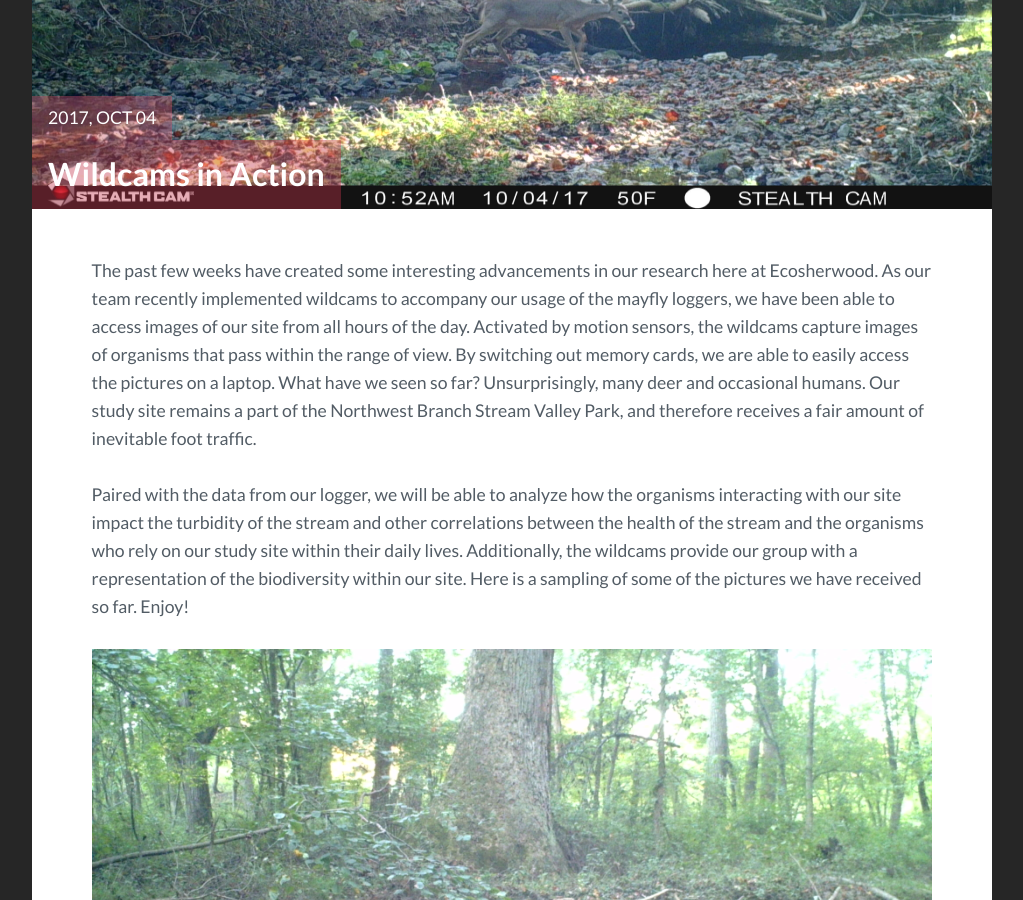
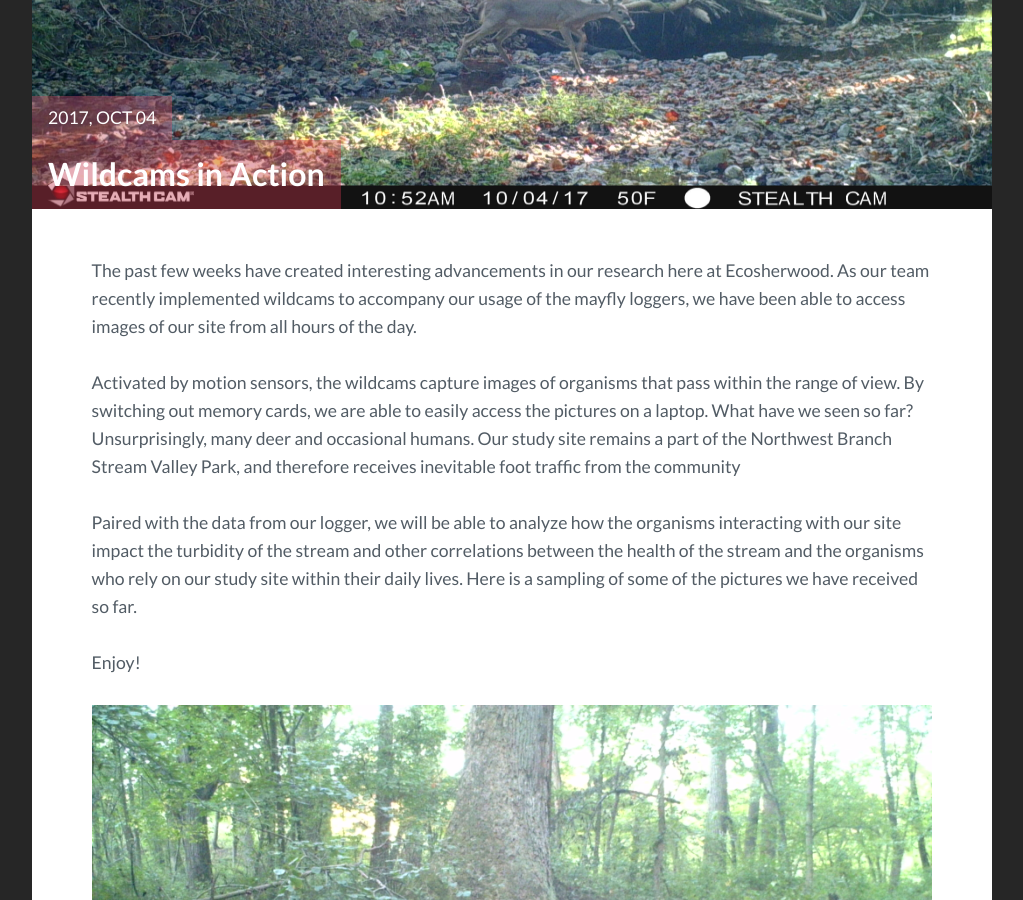
Before and after one commit to ecosherwood/ecosherwood.github.io, a Jekyll site: the page built from _posts/2017-10-04-Wildcams in Action.md, in a window 1280 px wide and 900 px high, scrolled down 504 px. Shown: the whole window, without its empty margins (128-1151 px from the left). Built offline with Jekyll 4.4.1, drawn with Linux system fonts in a browser that asks for light colours.

Commit message:
Journalistic

```diff
--- a/_posts/2017-10-04-Wildcams in Action.md
+++ b/_posts/2017-10-04-Wildcams in Action.md
@@ -7,9 +7,13 @@
  img: STC_0591.JPG
 ---
 
-The past few weeks have created some interesting advancements in our research here at Ecosherwood. As our team recently implemented wildcams to accompany our usage of the mayfly loggers, we have been able to access images of our site from all hours of the day. Activated by motion sensors, the wildcams capture images of organisms that pass within the range of view. By switching out memory cards, we are able to easily access the pictures on a laptop. What have we seen so far? Unsurprisingly, many deer and occasional humans. Our study site remains a part of the Northwest Branch Stream Valley Park, and therefore receives a fair amount of inevitable foot traffic.
+The past few weeks have created interesting advancements in our research here at Ecosherwood. As our team recently implemented wildcams to accompany our usage of the mayfly loggers, we have been able to access images of our site from all hours of the day.
 
-Paired with the data from our logger, we will be able to analyze how the organisms interacting with our site impact the turbidity of the stream and other correlations between the health of the stream and the organisms who rely on our study site within their daily lives. Additionally, the wildcams provide our group with a representation of the biodiversity within our site. Here is a sampling of some of the pictures we have received so far. Enjoy!
+Activated by motion sensors, the wildcams capture images of organisms that pass within the range of view. By switching out memory cards, we are able to easily access the pictures on a laptop. What have we seen so far? Unsurprisingly, many deer and occasional humans. Our study site remains a part of the Northwest Branch Stream Valley Park, and therefore receives inevitable foot traffic from the community
+
+Paired with the data from our logger, we will be able to analyze how the organisms interacting with our site impact the turbidity of the stream and other correlations between the health of the stream and the organisms who rely on our study site within their daily lives.  Here is a sampling of some of the pictures we have received so far.
+
+Enjoy!
 
 ![Image Wildcam 1- First Post]({{site.github.url }}/assets/img/STC_0541.jpg)
 
```
